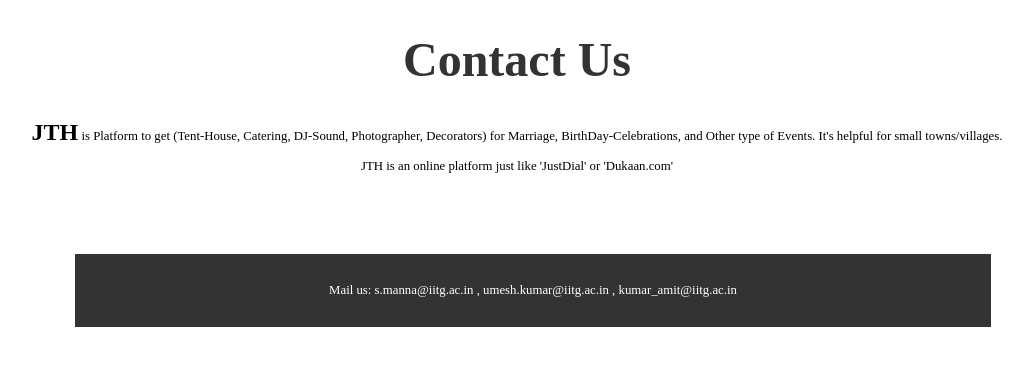
After one commit to amitkumar160920/Event-Booking-Management, a PHP site: page /contect_us.php in a window 1280 px wide. The commit adds this page. Shown: the top 366 px of the page, without its empty margins (123-1156 px from the left). Run offline with PHP 8.4, Linux system fonts and the light colour scheme.

Commit message:
add more code

```diff
--- /dev/null
+++ b/contect_us.php
@@ -0,0 +1,47 @@
+<!DOCTYPE html>
+<html>
+<head>
+	<title></title>
+	<style>
+		p{
+			font-weight:lighter;
+		     text-align: center;
+		     font-size: .8rem;
+		}
+		.JTH{
+			font-weight: bold;
+			font-size: 1.5rem;
+
+		}
+		.connect{
+			background: #333;
+			color: white;
+			font-size: 1rem;
+			width: 70%;
+			margin-top: 5rem;
+			padding:1rem;
+			margin-left: 15%;
+		}
+		a{
+			color: yellow;
+		}
+	</style>
+	    <link rel="stylesheet" href="https://cdnjs.cloudflare.com/ajax/libs/font-awesome/5.15.4/css/all.min.css">
+
+</head>
+<body>
+    <div class ="contact">
+
+          <h1 style="text-align: center;color:#333;font-style:monospace;font-size: 3rem;">Contact Us</h1>
+          <div>
+          	<p > <span class="JTH">JTH</span> is Platform to get (Tent-House, Catering, DJ-Sound, Photographer, Decorators) for Marriage, BirthDay-Celebrations, and Other type of Events. It's helpful for small towns/villages. </p>
+            <p>JTH is an online platform just like 'JustDial' or 'Dukaan.com'</p>
+          </div>
+
+          <div class="connect">
+          	  <p><span>Mail us:</span> s.manna@iitg.ac.in , umesh.kumar@iitg.ac.in , kumar_amit@iitg.ac.in</i></p>
+          </div>
+
+    </div>
+</body>
+</html>
```
Also changed, not shown: css/style.css (+29 -0 lines).
